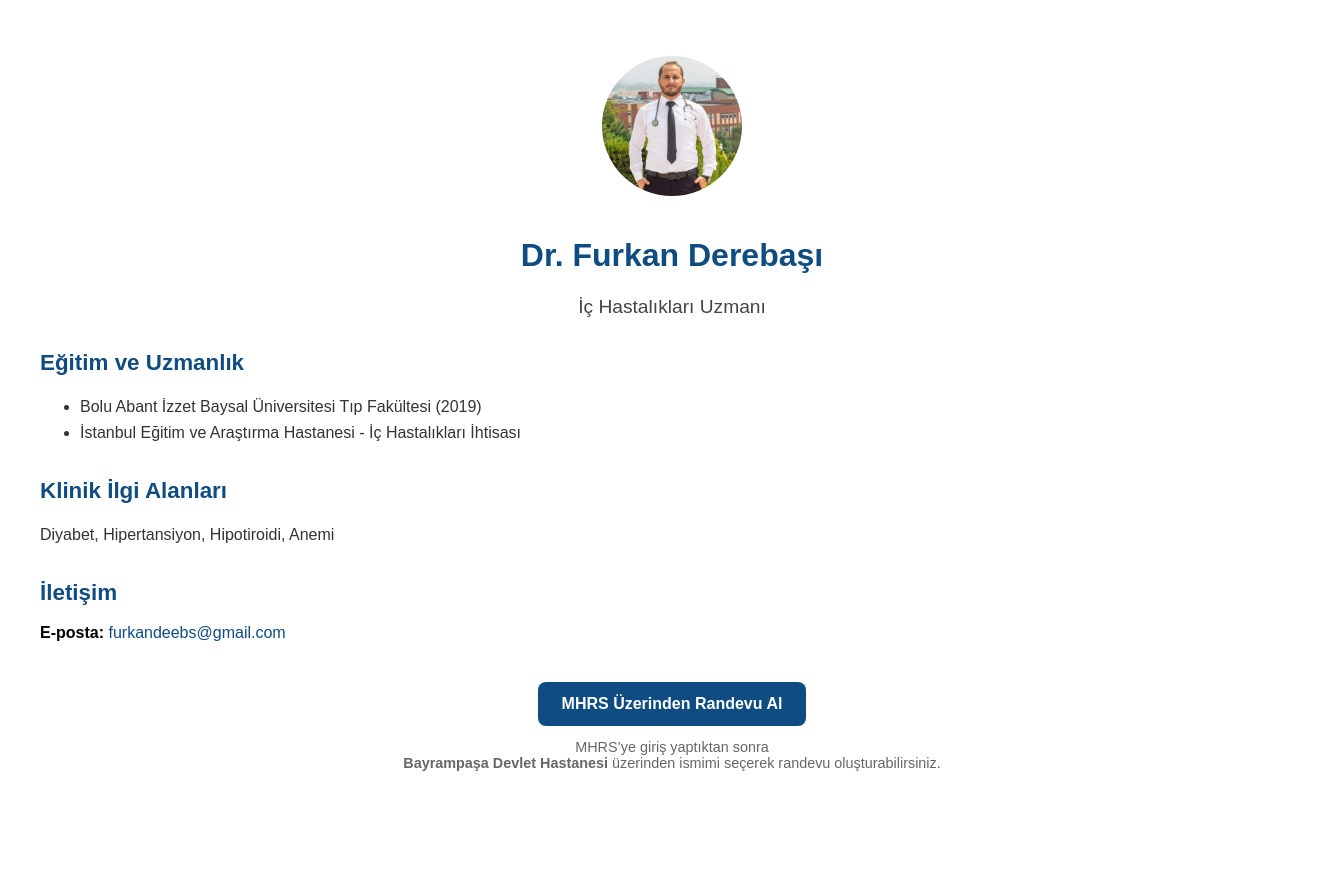
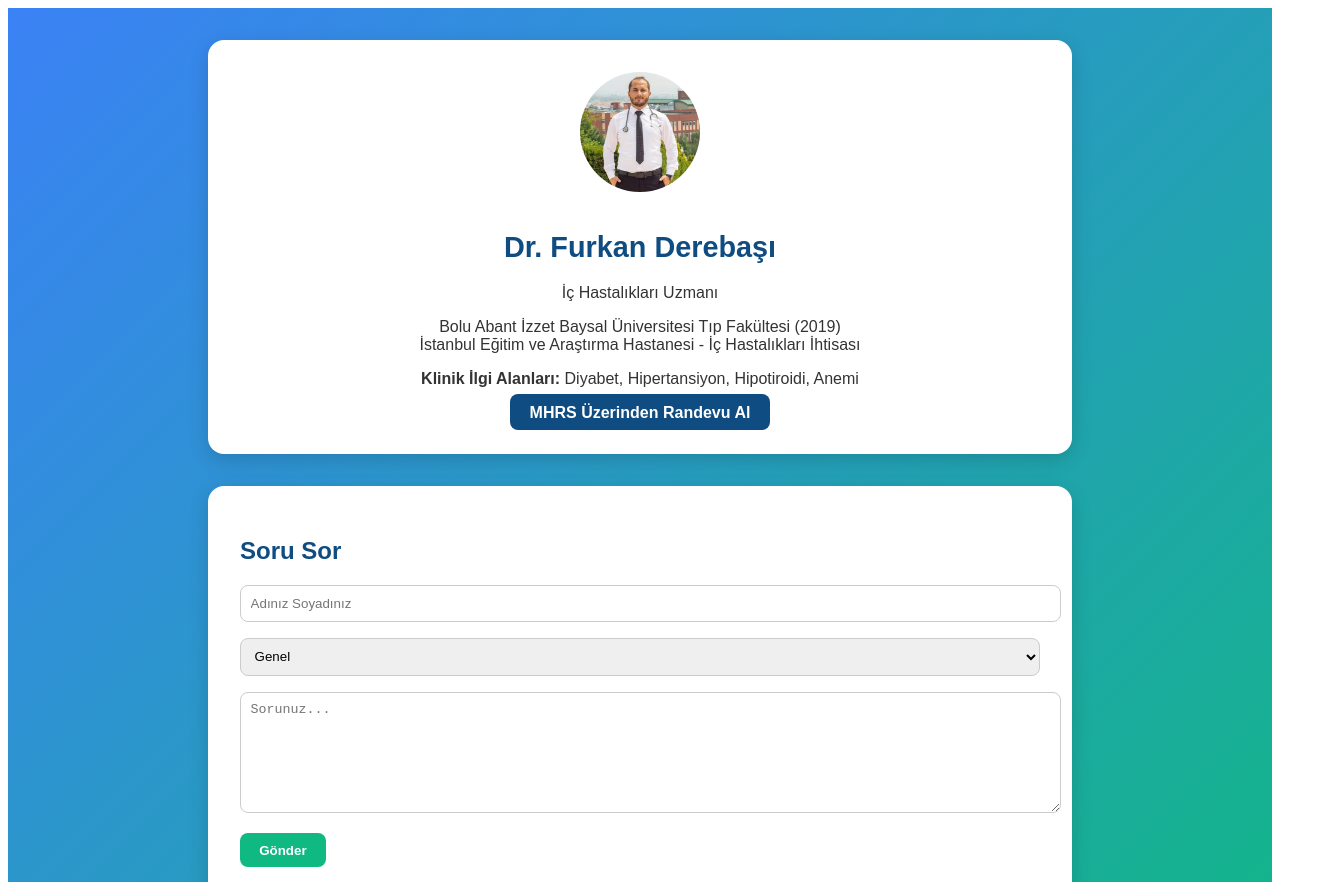
Before and after one commit to furkandeebs/doctor-web, a Next.js app: page / in a window 1280 px wide. Shown: the top 882 px of the page, 1336 px wide, since content can reach past the window. Before the commit the page ends 841 px from the top, so only its background shows below. Built offline with nearby package versions, Linux system fonts and the light colour scheme.

Commit message:
Update index.tsx

```diff
--- a/pages/index.tsx
+++ b/pages/index.tsx
@@ -1,98 +1,214 @@
+import { useState } from "react";
+
+interface Question {
+  id: number;
+  name: string;
+  category: string;
+  question: string;
+  answer?: string;
+}
+
 export default function Home() {
+  const [questions, setQuestions] = useState<Question[]>([]);
+  const [form, setForm] = useState({
+    name: "",
+    category: "Genel",
+    question: "",
+  });
+
+  const handleSubmit = (e: React.FormEvent) => {
+    e.preventDefault();
+    if (!form.name || !form.question) return;
+
+    const newQuestion: Question = {
+      id: Date.now(),
+      name: form.name,
+      category: form.category,
+      question: form.question,
+    };
+
+    setQuestions([newQuestion, ...questions]);
+    setForm({ name: "", category: "Genel", question: "" });
+  };
+
   return (
     <main
       style={{
         fontFamily: "Arial, sans-serif",
-        backgroundColor: "#f0f9ff",
-        padding: "0",
-        margin: "0",
+        background: "linear-gradient(135deg, #3b82f6, #10b981)",
         minHeight: "100vh",
+        padding: "2rem",
+        color: "#333",
       }}
     >
+      {/* Profil Kartı */}
       <div
         style={{
-          width: "100%",
+          maxWidth: "800px",
+          margin: "0 auto 2rem auto",
           background: "white",
-          padding: "3rem 2rem",
+          borderRadius: "16px",
+          padding: "2rem",
+          boxShadow: "0 6px 20px rgba(0,0,0,0.15)",
+          textAlign: "center",
         }}
       >
-        <div style={{ textAlign: "center", marginBottom: "2rem" }}>
         <img
           src="/doctor.jpg"
           alt="Dr. Furkan Derebaşı"
           style={{
-              width: "140px",
-              height: "140px",
+            width: "120px",
+            height: "120px",
             borderRadius: "50%",
             objectFit: "cover",
             marginBottom: "1rem",
           }}
         />
-          <h1 style={{ fontSize: "2rem", fontWeight: "bold", color: "#0f4c81" }}>
+        <h1 style={{ fontSize: "1.8rem", fontWeight: "bold", color: "#0f4c81" }}>
           Dr. Furkan Derebaşı
         </h1>
-          <p style={{ fontSize: "1.2rem", color: "#444" }}>
-            İç Hastalıkları Uzmanı
+        <p>İç Hastalıkları Uzmanı</p>
+        <p>
+          Bolu Abant İzzet Baysal Üniversitesi Tıp Fakültesi (2019) <br />
+          İstanbul Eğitim ve Araştırma Hastanesi - İç Hastalıkları İhtisası
         </p>
-        </div>
-
-        <section style={{ marginTop: "2rem" }}>
-          <h2 style={{ fontSize: "1.4rem", fontWeight: "600", color: "#0f4c81" }}>
-            Eğitim ve Uzmanlık
-          </h2>
-          <ul style={{ color: "#333", marginTop: "0.5rem", lineHeight: "1.6" }}>
-            <li>Bolu Abant İzzet Baysal Üniversitesi Tıp Fakültesi (2019)</li>
-            <li>İstanbul Eğitim ve Araştırma Hastanesi - İç Hastalıkları İhtisası</li>
-          </ul>
-        </section>
-
-        <section style={{ marginTop: "2rem" }}>
-          <h2 style={{ fontSize: "1.4rem", fontWeight: "600", color: "#0f4c81" }}>
-            Klinik İlgi Alanları
-          </h2>
-          <p style={{ color: "#333", marginTop: "0.5rem", lineHeight: "1.6" }}>
-            Diyabet, Hipertansiyon, Hipotiroidi, Anemi
+        <p>
+          <strong>Klinik İlgi Alanları:</strong> Diyabet, Hipertansiyon,
+          Hipotiroidi, Anemi
         </p>
-        </section>
-
-        <section style={{ marginTop: "2rem" }}>
-          <h2 style={{ fontSize: "1.4rem", fontWeight: "600", color: "#0f4c81" }}>
-            İletişim
-          </h2>
-          <p style={{ marginTop: "0.5rem" }}>
-            <strong>E-posta:</strong>{" "}
-            <a
-              href="mailto:furkanderebasi@example.com"
-              style={{ color: "#0f4c81", textDecoration: "none" }}
-            >
-              furkandeebs@gmail.com
-            </a>
-          </p>
-        </section>
-
-        <div style={{ marginTop: "2.5rem", textAlign: "center" }}>
+        <div style={{ marginTop: "1rem" }}>
           <a
             href="https://mhrs.gov.tr/vatandas/#/randevu-al"
             target="_blank"
             rel="noopener noreferrer"
             style={{
-              display: "inline-block",
               backgroundColor: "#0f4c81",
               color: "white",
-              padding: "0.8rem 1.5rem",
+              padding: "0.6rem 1.2rem",
               borderRadius: "8px",
+              textDecoration: "none",
               fontWeight: "600",
-              textDecoration: "none",
             }}
           >
             MHRS Üzerinden Randevu Al
           </a>
-          <p style={{ fontSize: "0.9rem", marginTop: "0.8rem", color: "#666" }}>
-            MHRS’ye giriş yaptıktan sonra <br />
-            <strong>Bayrampaşa Devlet Hastanesi</strong> üzerinden ismimi seçerek
-            randevu oluşturabilirsiniz.
+        </div>
+      </div>
+
+      {/* Soru Sorma Formu */}
+      <div
+        style={{
+          maxWidth: "800px",
+          margin: "0 auto 2rem auto",
+          background: "white",
+          borderRadius: "16px",
+          padding: "2rem",
+          boxShadow: "0 6px 20px rgba(0,0,0,0.15)",
+        }}
+      >
+        <h2 style={{ color: "#0f4c81" }}>Soru Sor</h2>
+        <form onSubmit={handleSubmit} style={{ marginTop: "1rem" }}>
+          <input
+            type="text"
+            placeholder="Adınız Soyadınız"
+            value={form.name}
+            onChange={(e) => setForm({ ...form, name: e.target.value })}
+            style={{
+              width: "100%",
+              padding: "0.6rem",
+              marginBottom: "1rem",
+              borderRadius: "8px",
+              border: "1px solid #ccc",
+            }}
+          />
+          <select
+            value={form.category}
+            onChange={(e) => setForm({ ...form, category: e.target.value })}
+            style={{
+              width: "100%",
+              padding: "0.6rem",
+              marginBottom: "1rem",
+              borderRadius: "8px",
+              border: "1px solid #ccc",
+            }}
+          >
+            <option>Genel</option>
+            <option>Diyabet</option>
+            <option>Hipertansiyon</option>
+            <option>Hipotiroidi</option>
+            <option>Anemi</option>
+          </select>
+          <textarea
+            placeholder="Sorunuz..."
+            value={form.question}
+            onChange={(e) => setForm({ ...form, question: e.target.value })}
+            style={{
+              width: "100%",
+              padding: "0.6rem",
+              marginBottom: "1rem",
+              borderRadius: "8px",
+              border: "1px solid #ccc",
+              minHeight: "100px",
+            }}
+          />
+          <button
+            type="submit"
+            style={{
+              backgroundColor: "#10b981",
+              color: "white",
+              padding: "0.6rem 1.2rem",
+              borderRadius: "8px",
+              fontWeight: "600",
+              border: "none",
+              cursor: "pointer",
+            }}
+          >
+            Gönder
+          </button>
+        </form>
+      </div>
+
+      {/* Soru-Cevap Alanı */}
+      <div
+        style={{
+          maxWidth: "800px",
+          margin: "0 auto",
+          background: "white",
+          borderRadius: "16px",
+          padding: "2rem",
+          boxShadow: "0 6px 20px rgba(0,0,0,0.15)",
+        }}
+      >
+        <h2 style={{ color: "#0f4c81" }}>Sorular ve Cevaplar</h2>
+        {questions.length === 0 ? (
+          <p style={{ marginTop: "1rem" }}>Henüz soru yok.</p>
+        ) : (
+          <ul style={{ marginTop: "1rem", listStyle: "none", padding: 0 }}>
+            {questions.map((q) => (
+              <li
+                key={q.id}
+                style={{
+                  marginBottom: "1rem",
+                  padding: "1rem",
+                  border: "1px solid #eee",
+                  borderRadius: "8px",
+                }}
+              >
+                <p>
+                  <strong>{q.name}</strong> ({q.category})
                 </p>
-        </div>
+                <p>{q.question}</p>
+                {q.answer ? (
+                  <p style={{ color: "#10b981" }}>
+                    <strong>Cevap:</strong> {q.answer}
+                  </p>
+                ) : (
+                  <p style={{ color: "#999" }}>Henüz cevaplanmadı.</p>
+                )}
+              </li>
+            ))}
+          </ul>
+        )}
       </div>
     </main>
   );
```
Lines whose indentation alone changed are shown as unchanged.
